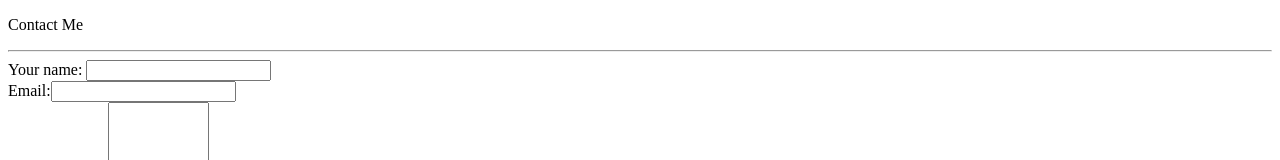
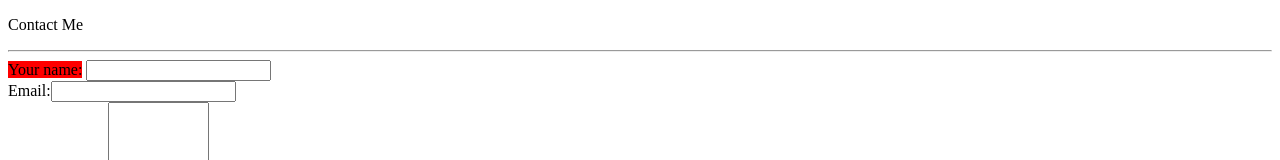
Before and after one commit to muralikrishna18/cv, a plain HTML site: page Contact.html in a window 1280 px wide. Shown: the top 160 px of the page. Drawn offline with Linux system fonts and the light colour scheme.

Commit message:
Update Contact.html

```diff
--- a/Contact.html
+++ b/Contact.html
@@ -8,7 +8,7 @@
     <p>Contact Me</p>
     <hr>
     <form class="" action="mailto:murali75933@gmail.com" method="post" enctype="text/plain">
-      <label style="background-color:'red'" >Your name:</label>
+      <label style="background-color:red" >Your name:</label>
       <input type="text" name="YourName" value=""><br>
       <!--<input type="color" name="" value="">-->
       <label>Email:</label><input type="email" name="YourEmail" value="" ><br>
```
